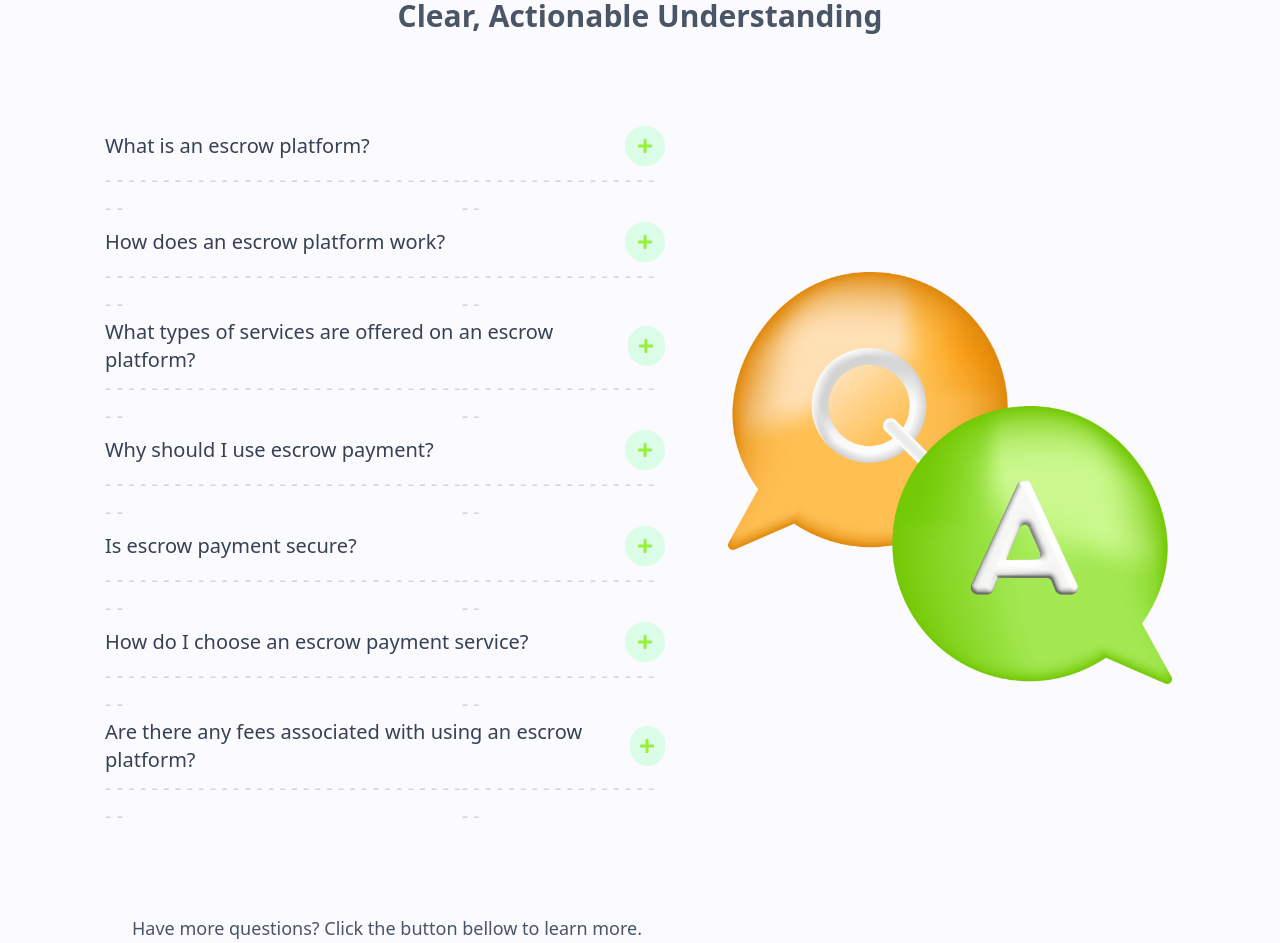
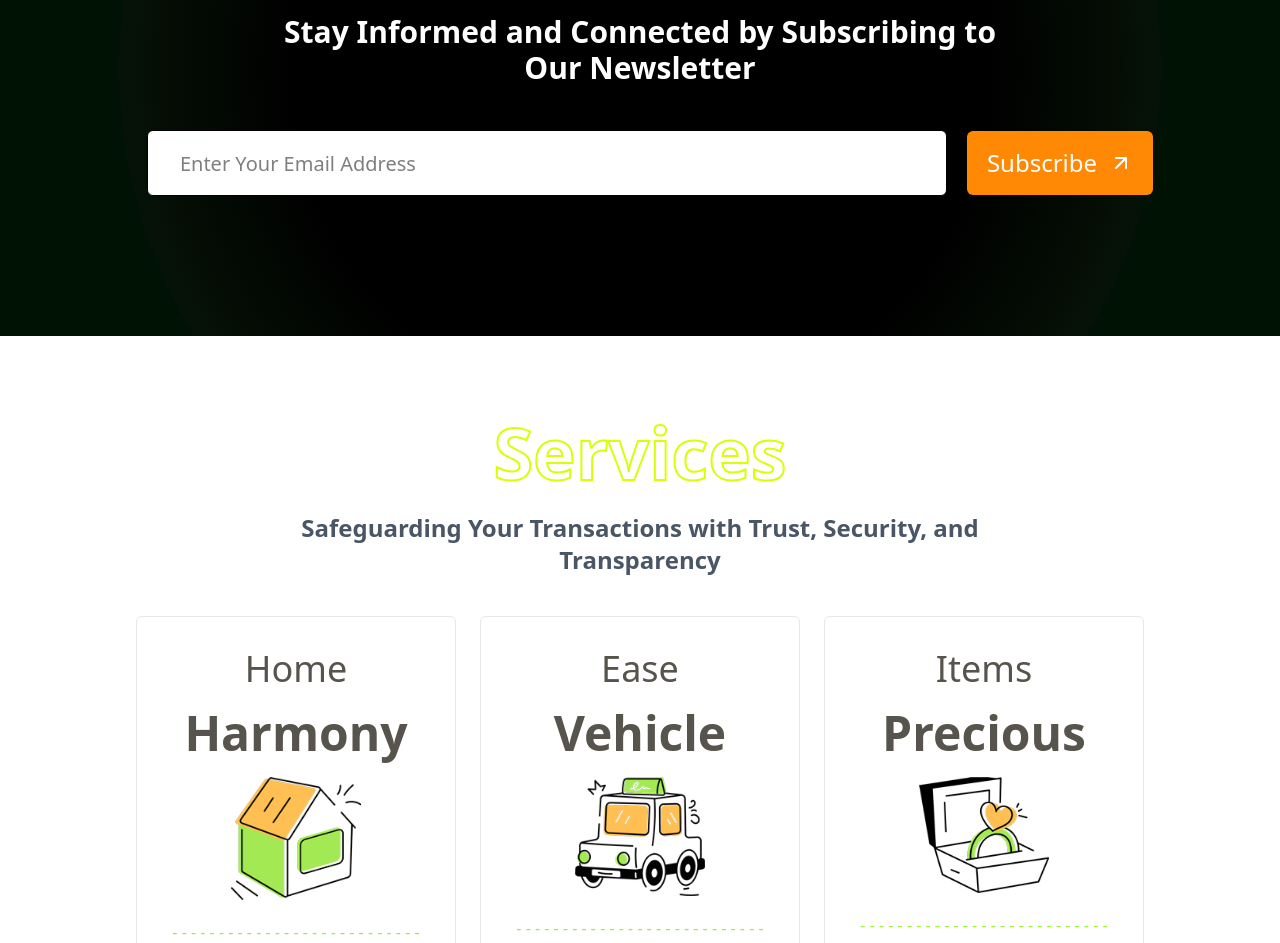
Before and after one commit to olatundesleek/escrow-frontend, a Next.js app: page / in a window 1280 px wide. Shown: the part 4169-5112 px from the top of the page. Built offline with nearby package versions, Linux system fonts and the light colour scheme.

Commit message:
added subscribe and services section

```diff
--- a/src/app/components/Faqs.tsx
+++ b/src/app/components/Faqs.tsx
@@ -8,7 +8,7 @@ const Faqs = () => {
       <SectionalTitle
         title='FAQ'
         description='Unveiling Valuable Insights and Delivering Clear, Actionable Understanding'
-        style='text-9xl'
+        style='lg:text-9xl'
         desSize='lg:text-3xl'
       />
 
--- a/src/app/components/ServiceCard.tsx
+++ b/src/app/components/ServiceCard.tsx
@@ -15,11 +15,13 @@ const ServiceCard = ({
   description,
 }: ServiceCardProps) => {
   return (
-    <div className="flex flex-col gap-5 w-80 h-auto p-8 justify-content text-center items-center bg-white border-1 border-gray-200 duration-100 hover:border-[#9af039] rounded-md">
-      <h2 className="text-4xl text-stone-600">{goods}</h2>
-      <h1 className="text-5xl font-semibold text-stone-600">{title}</h1>
+    <div className='flex flex-col gap-5 w-80 h-auto p-4 lg:p-8 justify-content text-center items-center bg-white border-1 border-gray-200 duration-100 hover:border-[#9af039] rounded-md'>
+      <h2 className='text-2xl lg:text-4xl text-stone-600'>{goods}</h2>
+      <h1 className='text-3xl lg:text-5xl font-semibold text-stone-600'>
+        {title}
+      </h1>
       <Image src={image} alt={title} width={130} height={130} />
-      <h1 className="text-secondary ">
+      <h1 className='text-secondary '>
         - - - - - - - - - - - - - - - - - - - - - - - - - - - - - - - -
       </h1>
       <Article>{description}</Article>
--- /dev/null
+++ b/src/app/components/Services.tsx
@@ -0,0 +1,15 @@
+import SectionalTitle from './SectionalTitle';
+import ServiceCards from './ServiceCards';
+
+export default function Services() {
+  return (
+    <div>
+      <SectionalTitle
+        title='Services'
+        description='Safeguarding Your Transactions with Trust, Security, and Transparency'
+        desSize='text-base lg:text-2xl'
+      />
+      <ServiceCards />
+    </div>
+  );
+}
--- a/src/app/components/Subscribe.tsx
+++ b/src/app/components/Subscribe.tsx
@@ -4,23 +4,23 @@ import { FiArrowUpRight } from "react-icons/fi";
 
 const Subscribe = () => {
   return (
-    <section className="bg-[radial-gradient(circle_at_50%,_#000000,_#000000_50%,_#061207_75%,_#001204_75%)] mt-4 flex flex-col gap-6 justify-center items-center lg:p-30 p-20">
+    <section className='bg-[radial-gradient(circle_at_50%,_#000000,_#000000_50%,_#061207_75%,_#001204_75%)] mt-4 flex flex-col gap-6 justify-center items-center lg:p-30 p-20'>
       <SectionalTitle
-        title="SUBSCRIBE"
-        description="Stay Informed and Connected by Subscribing to Our Newsletter"
-        desSize="lg:text-3xl text-white"
+        title='SUBSCRIBE'
+        description='Stay Informed and Connected by Subscribing to Our Newsletter'
+        desSize='lg:text-3xl text-white'
       />
 
-      <div className="lg:flex w-auto justify-center items-center block border-2 border-green-400">
+      <div className='lg:flex w-full justify-center items-center flex flex-col lg:flex-row'>
         <input
-          className="lg:w-[50rem] border-0 lg:m-5 m-2 rounded-md outline-secondary h-13 text-xl bg-white p-8"
-          type="email"
-          placeholder="Enter Your Email Address"
+          className='lg:w-[50rem] lg:m-5 m-2 rounded-md outline-secondary h-13 text-xl bg-white p-8 border'
+          type='email'
+          placeholder='Enter Your Email Address'
         />
         <Button
-          color="bg-orange-400 hover:opacity-90 text-white"
-          textSize="text-2xl"
-          style="flex gap-3 items-center ml-20"
+          color='bg-orange-400 hover:opacity-90 text-white'
+          textSize='text-2xl'
+          style='flex gap-3 items-center lg:py-4'
         >
           Subscribe
           <span>
--- a/src/app/page.tsx
+++ b/src/app/page.tsx
@@ -3,6 +3,9 @@ import Section from './components/Section';
 import Workflow from './components/Workflow';
 import Features from './components/Features';
 import Faqs from './components/Faqs';
+import Subscribe from './components/Subscribe';
+import ServiceCards from './components/ServiceCards';
+import Services from './components/Services';
 
 const Home = () => {
   return (
@@ -15,6 +18,12 @@ const Home = () => {
         <Features />
       </Section>
       <Section>
+        <Subscribe />
+      </Section>
+      <Section>
+        <Services />
+      </Section>
+      <Section>
         <Faqs />
       </Section>
     </main>
```
